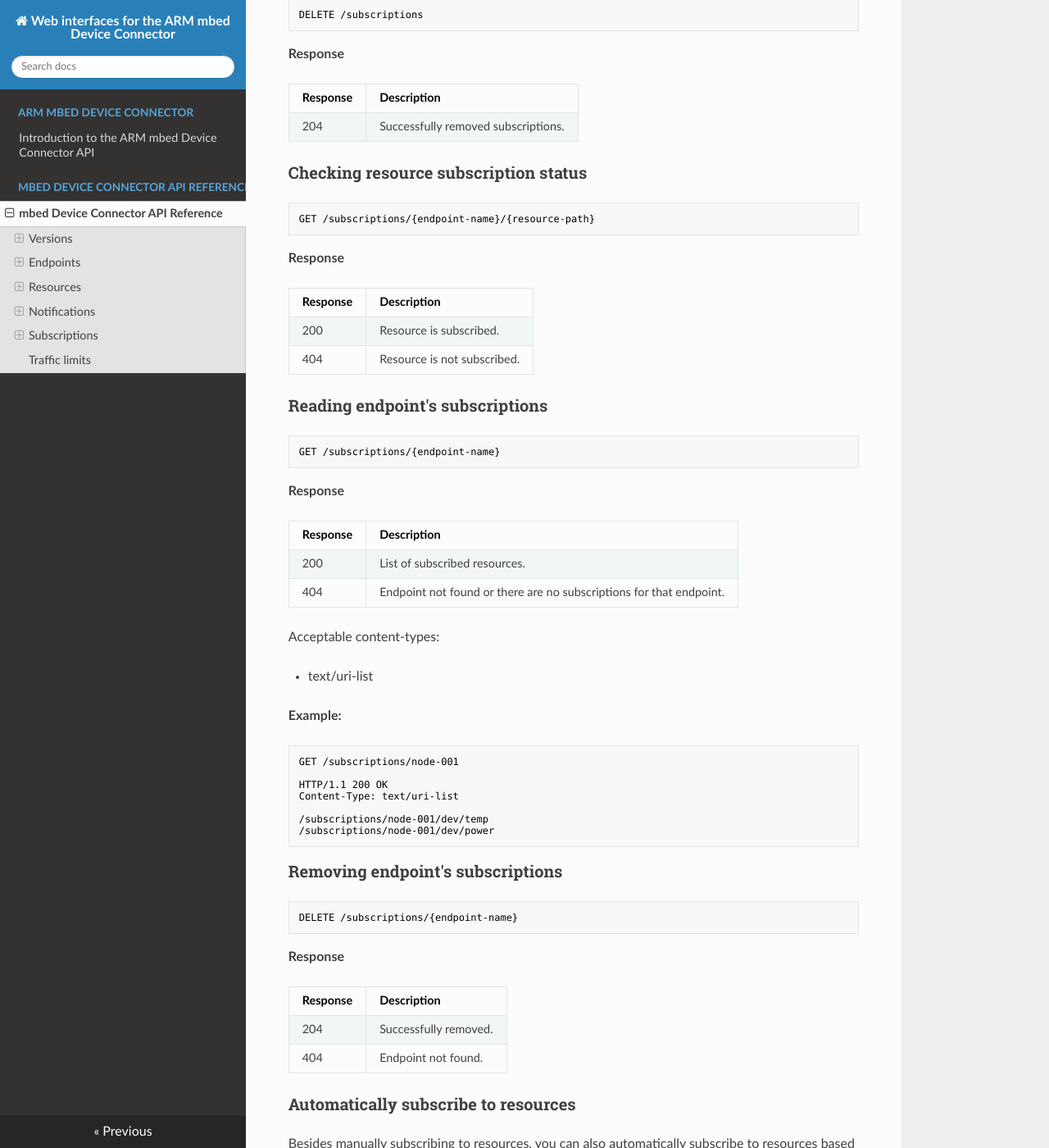
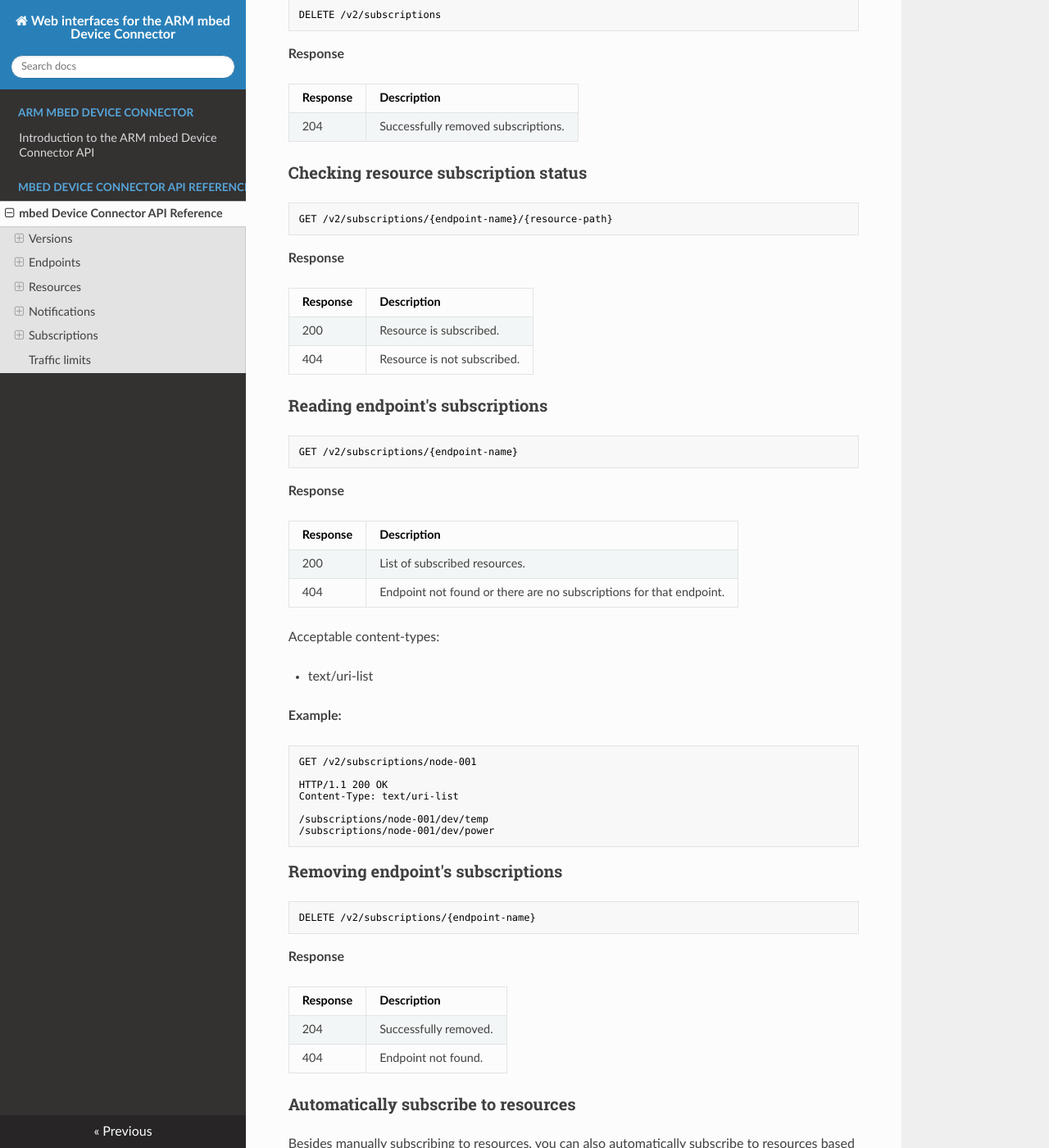
Before and after one commit to ARMmbed/Connector-mDS-REST-API, an MkDocs documentation site: the page built from docs/api-reference.md, in a window 1280 px wide and 1400 px high, scrolled down 16661 px. Shown: the whole window at 82% size. Built offline with MkDocs 1.6.1, drawn with Linux system fonts in a browser that asks for light colours; nearby versions of some CDN libraries; old or Windows-style settings are respelled for this version of MkDocs; some of the changed text lies outside the part shown.

Commit message:
/v2 added to all call examples

```diff
--- a/docs/api-reference.md
+++ b/docs/api-reference.md
@@ -73,7 +73,7 @@ Endpoints are physical devices running [mbed Client](https://www.mbed.com/en/dev
 
 ### Listing all endpoints
 
-	GET /endpoints
+	GET /v2/endpoints
 
 
 **Query string parameters**
@@ -106,7 +106,7 @@ Acceptable content-types:
 
 **Example**
 
-    GET /endpoints
+    GET /v2/endpoints
     Accept: application/json
 
     HTTP/1.1 200 OK
@@ -123,7 +123,7 @@ When an endpoint is in queue mode, messages sent to the endpoint will not wake u
 
 ### Listing an endpoint's resources
 
-	GET /endpoints/{endpoint-name}
+	GET /v2/endpoints/{endpoint-name}
 
 The list of resources are cached by mbed Device Connector, and this call does not wake up the device.
 
@@ -154,7 +154,7 @@ Acceptable content-types:
 
 **Example**
 
-    GET /endpoints/node-001
+    GET /v2/endpoints/node-001
     Accept: application/json
 
     HTTP/1.1 200 OK
@@ -179,7 +179,7 @@ If calls with this parameter enabled succeed, they return with the status code `
 
 ### Reading from a resource ([async](index.md#asynchronous-requests))
 
-    GET /endpoints/{endpoint-name}/{resource-path}
+    GET /v2/endpoints/{endpoint-name}/{resource-path}
 
 **Query string parameters**
 
@@ -224,7 +224,7 @@ Acceptable content types:
 
 **Example**
 
-    GET /endpoints/node-001/actuator/0/speed
+    GET /v2/endpoints/node-001/actuator/0/speed
     Accept: application/json
 
     HTTP/1.1 200 OK
@@ -250,7 +250,7 @@ When the response is available, on your notification channel:
 
 This API can be used to write new values to existing resources, or to create new resources on the device. The `resource-path` does not have to exist - it can be created by the call.
 
-    PUT /endpoints/{endpoint-name}/{resource-path}
+    PUT /v2/endpoints/{endpoint-name}/{resource-path}
 
 **Query string parameters**
 
@@ -292,7 +292,7 @@ Acceptable content types:
 
 **Example**
 
-    PUT /endpoints/node-001/actuator/0/speed
+    PUT /v2/endpoints/node-001/actuator/0/speed
     Accept: application/json
     Content-Type: text/plain
 
@@ -323,7 +323,7 @@ The [mbed Client overview](https://docs.mbed.com/docs/mbed-client-guide/en/lates
 
 ### Executing a function on a resource ([async](index.md#asynchronous-requests))
 
-    POST /endpoints/{endpoint-name}/{resource-path}
+    POST /v2/endpoints/{endpoint-name}/{resource-path}
 
 **Query string parameters**
 
@@ -368,7 +368,7 @@ Acceptable content types:
 
 **Example**
 
-    POST /endpoints/node-001/actuator/0/drive
+    POST /v2/endpoints/node-001/actuator/0/drive
     Accept: application/json
     Content-Type: text/plain
 
@@ -402,7 +402,7 @@ The [mbed Client overview](https://docs.mbed.com/docs/mbed-client-guide/en/lates
 A request to delete a resource must be handled by both mbed Client and mbed Device Connector. The resource is not deleted from mbed Device Connector until the delete is handled by mbed Client.
 
 
-    DELETE /endpoints/{endpoint-name}/{resource-path}
+    DELETE /v2/endpoints/{endpoint-name}/{resource-path}
 
 |Name|Type|Description|
 |---|---|---|
@@ -444,7 +444,7 @@ Acceptable content types:
 
 **Example**
 
-    DELETE /endpoints/node-001/logs/0/debug
+    DELETE /v2/endpoints/node-001/logs/0/debug
     Accept: application/json
     Content-Type: text/plain
 
@@ -575,7 +575,7 @@ The notification message is delivered in JSON format:
 
 Register a URL to which the server should deliver notifications.
 
-    PUT /notification/callback
+    PUT /v2/notification/callback
 
 **Note:** Only one URL can be active. If you register a new URL when another is already active, the old URL is replaced by the new.
 
@@ -609,7 +609,7 @@ The server responds with `400 Bad Request` if:
 
 **Example:**
 
-    PUT /notification/callback HTTP/1.1
+    PUT /v2/notification/callback HTTP/1.1
     Content-Type: application/json
     Content-Length: 87
 
@@ -621,7 +621,7 @@ The server responds with `400 Bad Request` if:
 
 Returns the notification callback URL and the headers that have been set in [Registering a notification callback](#registering-a-notification-callback).
 
-    GET /notification/callback
+    GET /v2/notification/callback
 
 **Response**
 
@@ -632,7 +632,7 @@ Returns the notification callback URL and the headers that have been set in [Reg
 
 **Example**
 
-    GET /notification/callback HTTP/1.1
+    GET /v2/notification/callback HTTP/1.1
     Content-Type: application/json
     Content-Length: 87
 
@@ -655,7 +655,7 @@ To delete the Callback URL and remove all subscriptions:
 
 As an alternative to the notification callback, you can use HTTP long-poll requests to receive notifications. You open a request from the client to mbed Device Connector, and the request will be kept open until either an event notification is delivered to the client or the request times out (after 30 seconds). In both cases, the client should open a new polling request after the previous one closes.
 
-	GET /notification/pull
+	GET /v2/notification/pull
 
 **Note:** It is mandatory to create a persistent connection, by sending the `Connection: keep-alive` header, to avoid excessive TLS handshakes.
 
@@ -674,7 +674,7 @@ After you set up [notifications](#notifications), you can subscribe to either in
 
 This function subscribes to an individual resource.
 
-	PUT /subscriptions/{endpoint-name}/{resource-path}
+	PUT /v2/subscriptions/{endpoint-name}/{resource-path}
 
 **Response**
 
@@ -693,7 +693,7 @@ This function subscribes to an individual resource.
 
 **Example:**
 
-    PUT /subscriptions/node-001/piezo/0/heart-rate
+    PUT /v2/subscriptions/node-001/piezo/0/heart-rate
 
     HTTP/1.1 202 Accepted
     Content-Type: application/json
@@ -727,7 +727,7 @@ When the response is available, on your notification channel:
 
 ### Removing all subscriptions
 
-	DELETE /subscriptions
+	DELETE /v2/subscriptions
 
 **Response**
 
@@ -737,7 +737,7 @@ When the response is available, on your notification channel:
 
 ### Checking resource subscription status
 
-	GET /subscriptions/{endpoint-name}/{resource-path}
+	GET /v2/subscriptions/{endpoint-name}/{resource-path}
 
 **Response**
 
@@ -748,7 +748,7 @@ When the response is available, on your notification channel:
 
 ### Reading endpoint's subscriptions
 
-	GET /subscriptions/{endpoint-name}
+	GET /v2/subscriptions/{endpoint-name}
 
 **Response**
 
@@ -763,7 +763,7 @@ Acceptable content-types:
 
 **Example:**
 
-    GET /subscriptions/node-001
+    GET /v2/subscriptions/node-001
 
     HTTP/1.1 200 OK
     Content-Type: text/uri-list
@@ -774,7 +774,7 @@ Acceptable content-types:
 
 ### Removing endpoint's subscriptions
 
-	DELETE /subscriptions/{endpoint-name}
+	DELETE /v2/subscriptions/{endpoint-name}
 
 **Response**
 
@@ -787,7 +787,7 @@ Acceptable content-types:
 
 Besides manually subscribing to resources, you can also automatically subscribe to resources based on their endpoint name, endpoint type, or listed resources (a pre-subscription). mbed Device Connector will automatically send a subscription request when it encounters an endpoint or resource that matches these definitions.
 
-    PUT /subscriptions
+    PUT /v2/subscriptions
 
 **Body**
 
@@ -812,7 +812,7 @@ If you send an empty array, the pre-subscription data will be removed.
 
 **Example**
 
-    PUT /subscriptions
+    PUT /v2/subscriptions
     Content-Type: application/json
 
     [
@@ -841,7 +841,7 @@ If you send an empty array, the pre-subscription data will be removed.
 
 ### Getting automatic subscriptions
 
-	GET /subscriptions
+	GET /v2/subscriptions
 
 The server returns with the same JSON structure as described above. If there are no pre-subscribed resources, it returns with an empty array.
 
@@ -851,7 +851,7 @@ The number of transactions and registered endpoints for each mbed user is limite
 
 To read the current value of the limit counter:
 
-	GET /limits
+	GET /v2/limits
 
 **Response**
 
@@ -861,7 +861,7 @@ To read the current value of the limit counter:
 
 **Example**
 
-    GET /limits
+    GET /v2/limits
 
     HTTP/1.1 200 OK
     Content-Type: application/json
```
